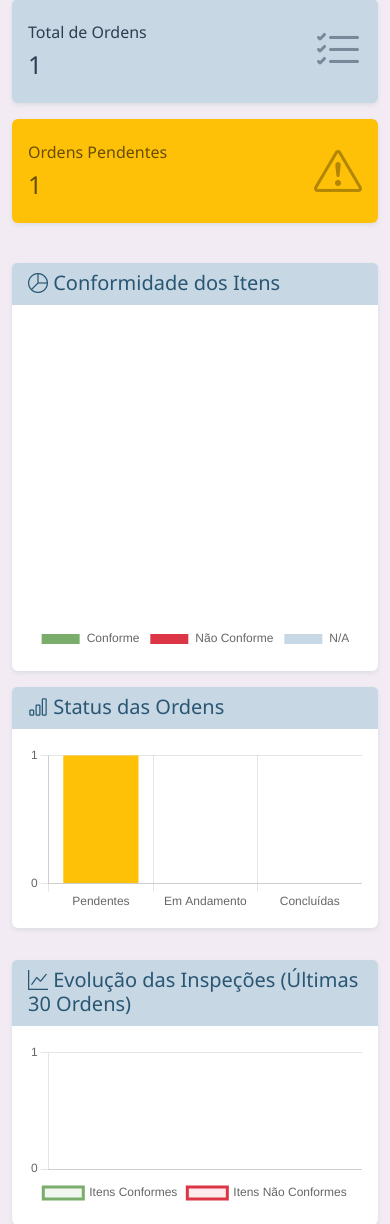
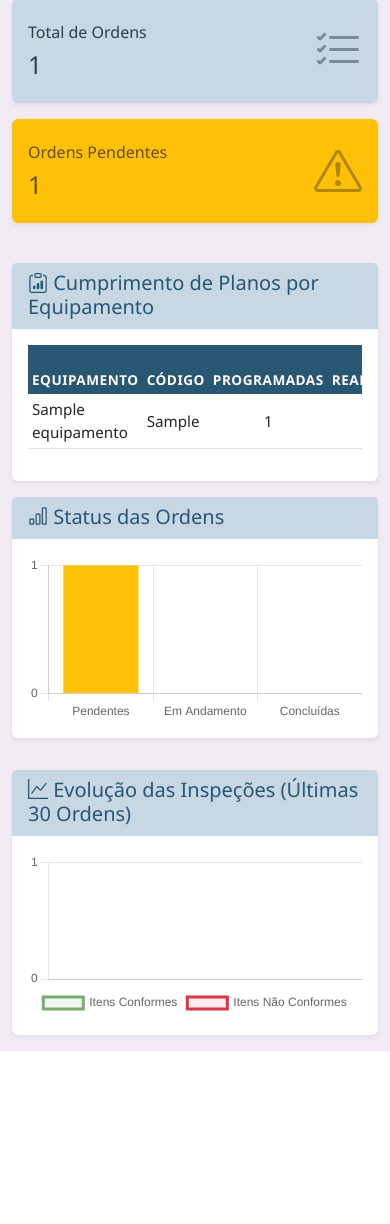
Before and after one commit to jcsouzadev/PlanCheck, a Flask app: page / in a window 390 px wide. Shown: the part 384-1608 px from the top of the page. After the commit the page ends 1435 px from the top, so only its background shows below. Run offline with Flask 3, Linux system fonts and the light colour scheme; a user stored in the database is signed in; tables that the repository leaves empty hold one stand-in row (values such as "Sample post"); data that the repository does not hold is empty.

Commit message:
Replace equipment compliance chart with a detailed performance table
Replace the pie chart displaying item conformity with a table that shows equipment, planned orders, completed orders, and compliance percentage, including color-coded performance indicators.

Replit-Commit-Author: Agent
Replit-Commit-Session-Id: 4f882a3d-8ae1-42ec-80e5-675a41a13642
Replit-Commit-Checkpoint-Type: full_checkpoint
Replit-Commit-Screenshot-Url: https://storage.googleapis.com/screenshot-production-us-central1/cc179dff-f5f1-4a30-a98d-f458b5e00ebe/4f882a3d-8ae1-42ec-80e5-675a41a13642/KlutH2y

```diff
--- a/routes.py
+++ b/routes.py
@@ -572,20 +572,6 @@ def dashboard_stats():
     ordens_em_andamento = OrdemExecucao.query.filter_by(status='em_andamento').count()
     ordens_concluidas = OrdemExecucao.query.filter_by(status='concluida').count()
 
-    total_itens = 0
-    itens_conformes = 0
-    itens_nao_conformes = 0
-    itens_na = 0
-
-    for item in ItemInspecaoApontado.query.all():
-        total_itens += 1
-        if item.resultado == 'conforme':
-            itens_conformes += 1
-        elif item.resultado == 'nao_conforme':
-            itens_nao_conformes += 1
-        elif item.resultado == 'na':
-            itens_na += 1
-
     ordens_concluidas_lista = OrdemExecucao.query.filter_by(status='concluida').order_by(OrdemExecucao.data_conclusao.desc()).limit(30).all()
     dados_temporais = {}
 
@@ -605,6 +591,31 @@ def dashboard_stats():
     conformes_temporal = [dados_temporais[d]['conformes'] for d in datas]
     nao_conformes_temporal = [dados_temporais[d]['nao_conformes'] for d in datas]
 
+    equipamentos_stats = []
+    equipamentos = Equipamento.query.all()
+
+    for equipamento in equipamentos:
+        planos = PlanoInspecao.query.filter_by(equipamento_id=equipamento.id).all()
+        total_programadas = 0
+        total_realizadas = 0
+
+        for plano in planos:
+            ordens_plano = OrdemExecucao.query.filter_by(plano_id=plano.id).all()
+            total_programadas += len(ordens_plano)
+            total_realizadas += sum(1 for ordem in ordens_plano if ordem.status == 'concluida')
+
+        percentual = round((total_realizadas / total_programadas * 100), 1) if total_programadas > 0 else 0
+
+        equipamentos_stats.append({
+            'equipamento': equipamento.nome,
+            'codigo': equipamento.codigo or '-',
+            'programadas': total_programadas,
+            'realizadas': total_realizadas,
+            'percentual': percentual
+        })
+
+    equipamentos_stats.sort(key=lambda x: x['percentual'], reverse=True)
+
     return jsonify({
         'ordens': {
             'total': total_ordens,
@@ -612,12 +623,7 @@ def dashboard_stats():
             'em_andamento': ordens_em_andamento,
             'concluidas': ordens_concluidas
         },
-        'itens': {
-            'total': total_itens,
-            'conformes': itens_conformes,
-            'nao_conformes': itens_nao_conformes,
-            'na': itens_na
-        },
+        'equipamentos': equipamentos_stats,
         'temporal': {
             'datas': datas,
             'conformes': conformes_temporal,
--- a/static/css/style.css
+++ b/static/css/style.css
@@ -54,6 +54,31 @@ body {
     background-color: var(--secondary-color);
     font-weight: 600;
     color: var(--primary-color);
+}
+
+#equipamentosTable {
+    font-size: 0.95rem;
+}
+
+#equipamentosTable thead th {
+    background-color: var(--primary-color);
+    color: white;
+    border: none;
+    font-size: 0.85rem;
+    text-transform: uppercase;
+    letter-spacing: 0.5px;
+}
+
+#equipamentosTable tbody tr {
+    transition: background-color 0.2s;
+}
+
+#equipamentosTable tbody tr:hover {
+    background-color: var(--bg-light);
+}
+
+#equipamentosTable td {
+    vertical-align: middle;
 }
 
 /* Botões Primários */
--- a/templates/base.html
+++ b/templates/base.html
@@ -6,7 +6,7 @@
     <title>{% block title %}PlanCheck - Sistema de Manutenção{% endblock %}</title>
     <link href="https://cdn.jsdelivr.net/npm/bootstrap@5.3.0/dist/css/bootstrap.min.css" rel="stylesheet">
     <link rel="stylesheet" href="https://cdn.jsdelivr.net/npm/bootstrap-icons@1.11.0/font/bootstrap-icons.css">
-    <link rel="stylesheet" href="{{ url_for('static', filename='css/style.css') }}?v=8">
+    <link rel="stylesheet" href="{{ url_for('static', filename='css/style.css') }}?v=9">
 </head>
 <body>
     {% if current_user.is_authenticated %}
--- a/templates/index.html
+++ b/templates/index.html
@@ -65,17 +65,37 @@
 </div>
 
 <div class="row">
-    <div class="col-md-6">
+    <div class="col-md-7">
         <div class="card">
             <div class="card-header">
-                <h5 class="mb-0"><i class="bi bi-pie-chart"></i> Conformidade dos Itens</h5>
+                <h5 class="mb-0"><i class="bi bi-clipboard-data"></i> Cumprimento de Planos por Equipamento</h5>
             </div>
             <div class="card-body">
-                <canvas id="conformidadeChart"></canvas>
+                <div class="table-responsive">
+                    <table class="table table-sm table-hover" id="equipamentosTable">
+                        <thead>
+                            <tr>
+                                <th>Equipamento</th>
+                                <th>Código</th>
+                                <th class="text-center">Programadas</th>
+                                <th class="text-center">Realizadas</th>
+                                <th class="text-center">% Cumprimento</th>
+                            </tr>
+                        </thead>
+                        <tbody id="equipamentosTableBody">
+                            <tr>
+                                <td colspan="5" class="text-center text-muted">
+                                    <div class="spinner-border spinner-border-sm me-2" role="status"></div>
+                                    Carregando dados...
+                                </td>
+                            </tr>
+                        </tbody>
+                    </table>
+                </div>
             </div>
         </div>
     </div>
-    <div class="col-md-6">
+    <div class="col-md-5">
         <div class="card">
             <div class="card-header">
                 <h5 class="mb-0"><i class="bi bi-bar-chart"></i> Status das Ordens</h5>
@@ -107,25 +127,28 @@ document.addEventListener('DOMContentLoaded', function() {
     fetch('/api/dashboard/stats')
         .then(response => response.json())
         .then(data => {
-            const conformidadeCtx = document.getElementById('conformidadeChart').getContext('2d');
-            new Chart(conformidadeCtx, {
-                type: 'pie',
-                data: {
-                    labels: ['Conforme', 'Não Conforme', 'N/A'],
-                    datasets: [{
-                        data: [data.itens.conformes, data.itens.nao_conformes, data.itens.na],
-                        backgroundColor: ['#7AAD6B', '#dc3545', '#C7D7E4']
-                    }]
-                },
-                options: {
-                    responsive: true,
-                    plugins: {
-                        legend: {
-                            position: 'bottom'
-                        }
-                    }
-                }
-            });
+            const tbody = document.getElementById('equipamentosTableBody');
+
+            if (data.equipamentos && data.equipamentos.length > 0) {
+                tbody.innerHTML = '';
+                data.equipamentos.forEach(eq => {
+                    const percentualClass = eq.percentual >= 80 ? 'text-success' : eq.percentual >= 50 ? 'text-warning' : 'text-danger';
+                    const row = `
+                        <tr>
+                            <td>${eq.equipamento}</td>
+                            <td>${eq.codigo}</td>
+                            <td class="text-center">${eq.programadas}</td>
+                            <td class="text-center">${eq.realizadas}</td>
+                            <td class="text-center">
+                                <strong class="${percentualClass}">${eq.percentual}%</strong>
+                            </td>
+                        </tr>
+                    `;
+                    tbody.innerHTML += row;
+                });
+            } else {
+                tbody.innerHTML = '<tr><td colspan="5" class="text-center text-muted">Nenhum equipamento cadastrado</td></tr>';
+            }
 
             const ordensCtx = document.getElementById('ordensChart').getContext('2d');
             new Chart(ordensCtx, {
--- a/templates/login.html
+++ b/templates/login.html
@@ -6,7 +6,7 @@
     <title>Login - PlanCheck</title>
     <link href="https://cdn.jsdelivr.net/npm/bootstrap@5.3.0/dist/css/bootstrap.min.css" rel="stylesheet">
     <link rel="stylesheet" href="https://cdn.jsdelivr.net/npm/bootstrap-icons@1.11.0/font/bootstrap-icons.css">
-    <link rel="stylesheet" href="{{ url_for('static', filename='css/style.css') }}?v=8">
+    <link rel="stylesheet" href="{{ url_for('static', filename='css/style.css') }}?v=9">
     <style>
         body {
             background: linear-gradient(135deg, #295673 0%, #7AAD6B 100%);
```
Also changed, not shown: replit.md (+8 -6 lines), 1 other file.
